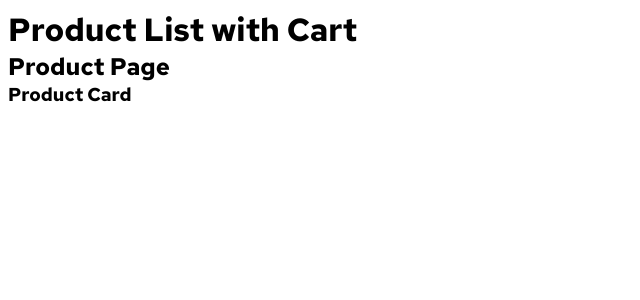
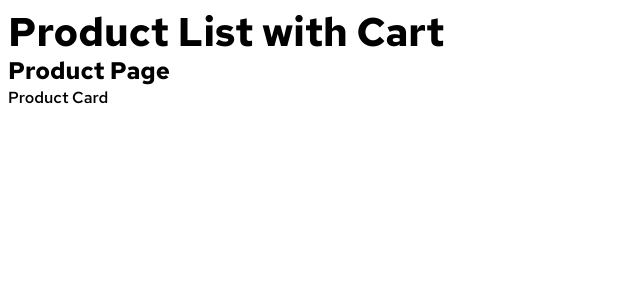
Before and after one commit to Aditi-Sawardekar/product-list-with-cart, a React (Vite) app: page / in a window 1280 px wide. Shown: the top 300 px of the page, without its empty margins (0-640 px from the left). Built offline with nearby package versions, Linux system fonts and the light colour scheme.

Commit message:
Verify typography by applying text-preset classes to headings

```diff
--- a/src/App.tsx
+++ b/src/App.tsx
@@ -4,7 +4,7 @@ import "./App.css";
 function App() {
   return (
     <>
-      <h1>Product List with Cart</h1>
+      <h1 className="text-preset-1">Product List with Cart</h1>
       <ProductPage />
     </>
   );
--- a/src/components/ProductCard/ProductCard.tsx
+++ b/src/components/ProductCard/ProductCard.tsx
@@ -1,3 +1,3 @@
 export default function ProductCard() {
-  return <h3>Product Card</h3>;
+  return <h3 className="text-preset-3">Product Card</h3>;
 }
--- a/src/pages/ProductPage/ProductPage.tsx
+++ b/src/pages/ProductPage/ProductPage.tsx
@@ -3,7 +3,7 @@ import ProductCard from "../../components/ProductCard/ProductCard";
 export default function ProductPage() {
   return (
     <>
-      <h2>Product Page</h2>
+      <h2 className="text-preset-2">Product Page</h2>
       <ProductCard />
     </>
   );
```
